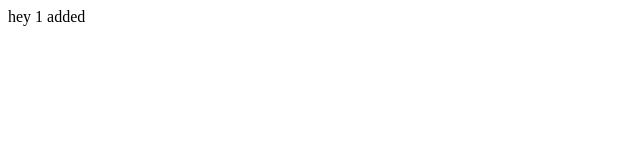
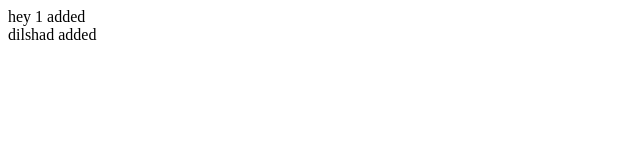
Before and after one commit to Jithinkg/git_study, a plain HTML site: page hey.html in a window 1280 px wide. Shown: the full height of the page, 0-640 px from the left. Drawn offline with Linux system fonts and the light colour scheme.

Commit message:
dishad added in hey file

```diff
--- a/hey.html
+++ b/hey.html
@@ -8,5 +8,6 @@
 </head>
 <body>
     <div>hey 1 added</div>
+    <div> dilshad added</div>
 </body>
 </html>
```
